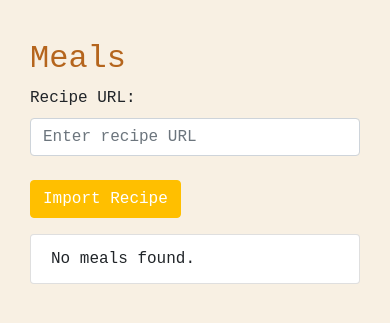
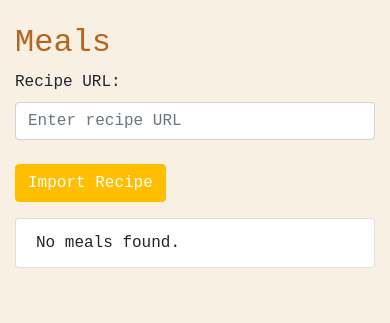
Before and after one commit to lukerohde/our-meals, a Django app: template app/main/templates/main/collection_detail.html in a window 390 px wide. Shown: the part 56-379 px from the top of the page. Run offline with Django 5.2, Linux system fonts and the light colour scheme; the template is opened without the code that fills it, so the values that code supplies are empty; some libraries are stand-ins or nearby versions.

Commit message:
fix responsiveness issue

```diff
--- a/app/main/templates/main/collection_detail.html
+++ b/app/main/templates/main/collection_detail.html
@@ -1,9 +1,7 @@
 {% extends "base.html" %}
 
 {% block content %}
-  <div class="container-fluid">
-    <div class="row">
-      <div class="col-12 col-lg-8">
+
         <h1>{{ collection.title }}</h1>
         <p>{{ collection.description }}</p>
         <h2>Meals</h2>
@@ -22,11 +20,5 @@
         </form>
 
         {% include 'main/_meal_list.html' with meals=collection.meals.all meal_plan_recipes=meal_plan_recipes %}
-      </div>
-      <div class="col-12 col-lg-4">
-        <!-- Related Items or Additional Information -->
-      </div>
-    </div>
-  </div>
 
 {% endblock %}
```
